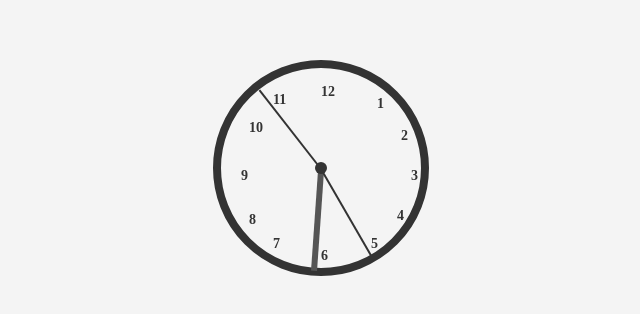
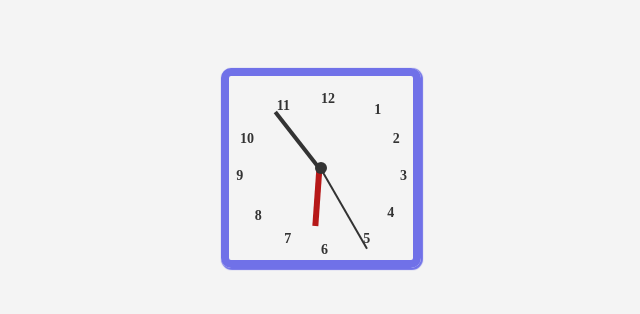
Before and after one commit to sheillahwangala/CODE-CASA, a plain HTML site: page TASK1/index.html in a window 1280 px wide. Shown: the part 232-546 px from the top of the page, without its empty margins (319-959 px from the left). Drawn offline with Linux system fonts and the light colour scheme.

Commit message:
add style to clock

```diff
--- a/TASK1/assets/styles.css
+++ b/TASK1/assets/styles.css
@@ -11,8 +11,10 @@ body {
     position: relative;
     width: 200px;
     height: 200px;
-    border: 8px solid #333;
-    border-radius: 50%;
+    border: 8px solid #7071E8;
+    border-radius: 5%;
+    box-sizing: border-box;
+    box-shadow: 1px 1px 1px 1px #7071E8;
 }
 
 .hour-hand,
@@ -20,7 +22,6 @@ body {
 .second-hand {
     position: absolute;
     width: 50%;
-    height: 2px;
     background-color: #333;
     top: 50%;
     transform-origin: 100%;
@@ -28,8 +29,20 @@ body {
 }
 
 .hour-hand {
+    position: absolute;
     height: 6px;
-    background-color: #555;
+    background-color: #b61818;
+    width: 30%;
+    left: 19%;
+
+}
+.minute-hand{
+    height: 4px;
+    width: 40%;
+    left: 10%;
+}
+.second-hand {
+    height: 2px;
 }
 
 .center-circle {
@@ -50,16 +63,15 @@ body {
     color: #333;
     transform-origin: 50% 100%;
 }
-
 #number-12 { top: 8%; left: 50%; }
-#number-1 { top: 14%; left: 78%; }
-#number-2 { top: 30%; left: 90%; }
-#number-3 { top: 50%; left: 95%; }
-#number-4 { top: 70%; left: 88%; }
-#number-5 { top: 84%; left: 75%; }
+#number-1 { top: 14%; left: 79%; }
+#number-2 { top: 30%; left: 89%; }
+#number-3 { top: 50%; left: 93%; }
+#number-4 { top: 70%; left: 86%; }
+#number-5 { top: 84%; left: 73%; }
 #number-6 { top: 90%; left: 50%; }
-#number-7 { top: 84%; left: 26%; }
+#number-7 { top: 84%; left: 30%; }
 #number-8 { top: 72%; left: 14%; }
-#number-9 { top: 50%; left: 10%; }
-#number-10 { top: 26%; left: 14%; }
+#number-9 { top: 50%; left: 4%; }
+#number-10 { top: 30%; left: 6%; }
 #number-11 { top: 12%; left: 26%; }
--- a/TASK1/index.js
+++ b/TASK1/index.js
@@ -1,20 +1,37 @@
 function handleClock () {
-    const hourHand = document.getElementById("hour-hand");
-    const minuteHand = document.getElementById("minute-hand");
-    const secondHand = document.getElementById("second-hand");
+    // const hourHand = document.getElementById("hour-hand");
+    // const minuteHand = document.getElementById("minute-hand");
+    // const secondHand = document.getElementById("second-hand");
+
+    // const now = new Date();
+    // const hours = now.getHours() % 12;
+    // const minutes = now.getMinutes();
+    // const seconds = now.getSeconds();
+
+    // const hourDeg = (hours + minutes / 60) * 360 / 12;
+    // const minuteDeg = (minutes + seconds / 60) * 360 / 60;
+    // const secondDeg = seconds * 360 / 60;
+
+    // hourHand.style.transform = `rotate(${hourDeg}deg)`;
+    // minuteHand.style.transform = `rotate(${minuteDeg}deg)`;
+    // secondHand.style.transform = `rotate(${secondDeg}deg)`;
 
     const now = new Date();
-    const hours = now.getHours() % 12; // Convert to 12-hour format
+    const hours = now.getHours();
     const minutes = now.getMinutes();
     const seconds = now.getSeconds();
 
-    const hourDeg = (hours + minutes / 60) * 360 / 12;
-    const minuteDeg = (minutes + seconds / 60) * 360 / 60;
-    const secondDeg = seconds * 360 / 60;
+    const hourHand = document.querySelector('.hour-hand');
+    const minuteHand = document.querySelector('.minute-hand');
+    const secondHand = document.querySelector('.second-hand');
 
-    hourHand.style.transform = `rotate(${hourDeg}deg)`;
-    minuteHand.style.transform = `rotate(${minuteDeg}deg)`;
-    secondHand.style.transform = `rotate(${secondDeg}deg)`;
+    const hourRotation = (hours % 12 + minutes / 60) * 360 / 12;
+    const minuteRotation = (minutes + seconds / 60) * 360 / 60;
+    const secondRotation = seconds * 360 / 60;
+
+    hourHand.style.transform = `rotate(${hourRotation}deg)`;
+    minuteHand.style.transform = `rotate(${minuteRotation}deg)`;
+    secondHand.style.transform = `rotate(${secondRotation}deg)`;
 }
 setInterval(handleClock, 1000);
 handleClock()
```
Also changed, not shown: TASK1/index.html (+0 -2 lines), TASK2/index.html (added).
